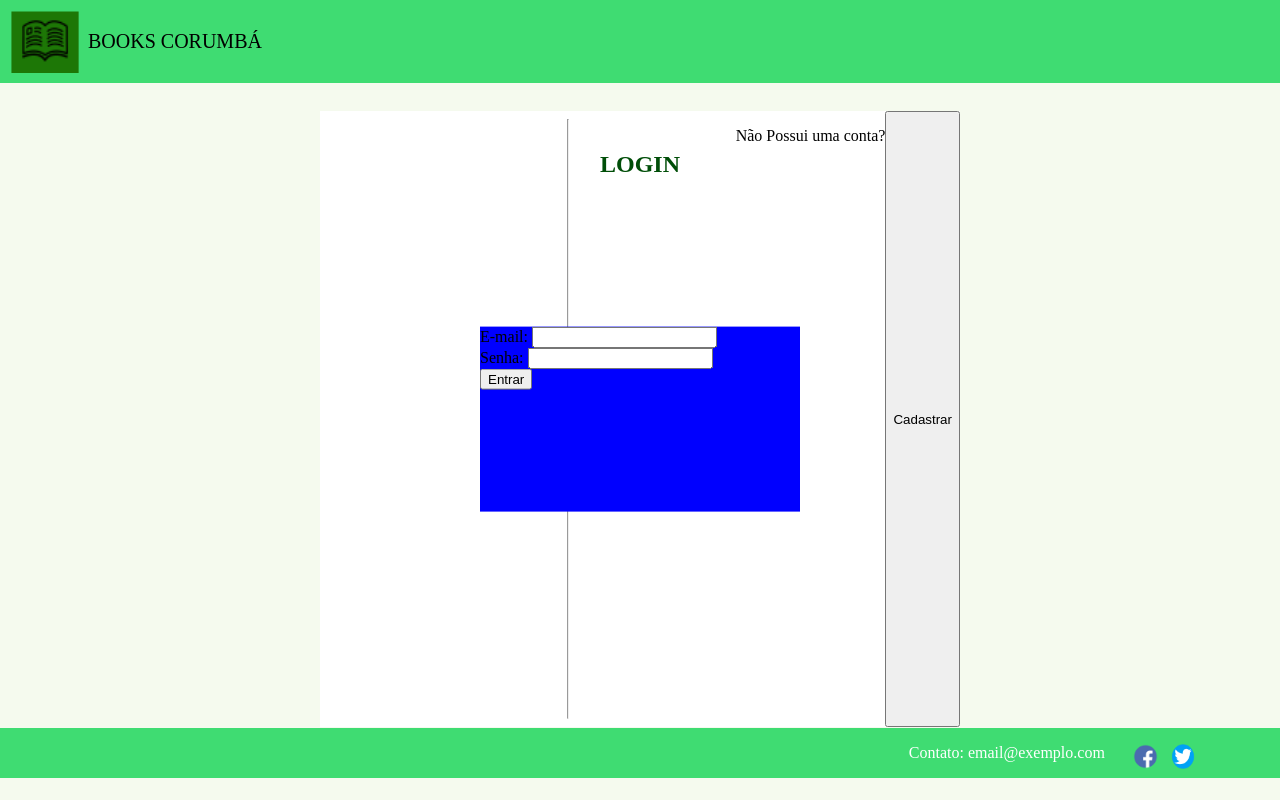
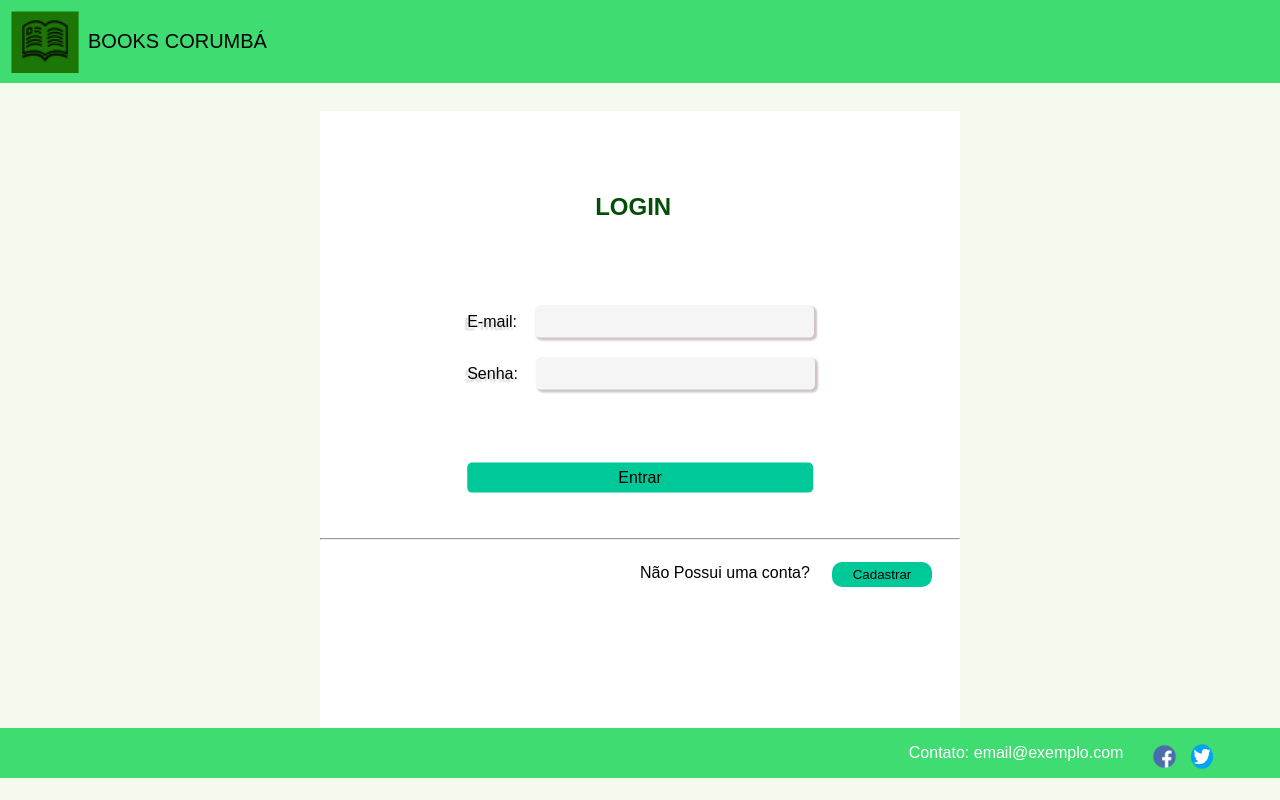
Before and after one commit to Higor335/BooksCorumba, a React (Vite) app in the folder vite-project/: page / in a window 1280 px wide. Built offline with nearby package versions, Linux system fonts and the light colour scheme.

Commit message:
style: :art: Estilização da tela Login
Estilização completa da tela de login

```diff
--- a/vite-project/src/Components/Login/Login.tsx
+++ b/vite-project/src/Components/Login/Login.tsx
@@ -27,10 +27,12 @@ export default function Login(){
                     <input type="text" /><br />
                     <button>Entrar</button>
                 </form>
-                <br />
-                <hr />
-                <p>Não Possui uma conta?</p>
-                <button>Cadastrar</button>
+                <div className="baixo">
+                    <br />
+                    <hr />
+                    <p>Não Possui uma conta?</p>
+                    <button>Cadastrar</button>
+                </div>
             </div>
         </body>
     )
--- a/vite-project/src/Components/Styles/Login.scss
+++ b/vite-project/src/Components/Styles/Login.scss
@@ -1,5 +1,10 @@
 body{
     background-color: rgb(245,250,238);
+    font-family: sans-serif;
+}
+button{
+    background-color: rgb(0,201,153);
+    border-radius: 5px;
 }
 
 .BarraSuperior{
@@ -27,30 +32,80 @@ body{
     background-color: white;
     width: 50%;
     height: 77%;
-    display: flex;
+
 
     h2{
         position: relative;
-        left: 50%;
-        top: 50%;
-        transform: translate(-50%,-50%);
+        left: 43%;
+        top: 10%;
         color: rgb(0,78,8);
     }
 
     form{
-        background-color: blue;
         position: absolute;
-        top: 50%;
+        top: 45%;
         left: 50%;
         transform: translate(-50%,-50%);
-        width: 50%;
+        width: 60%;
         height: 30%;
 
+        label{
+            position: relative;
+            left: 5%;
+            text-shadow: -3px 3px 2px rgb(208, 201, 201);
+        }
 
+        input{
+            position: relative;
+            left: 6%;
+            margin: 10px;
+            margin-right: 15px;
+            width: 70%;
+            height: 30px;
+            border-radius: 5px;
+            border: 0;
+            padding-left: 8px;
+            background-color: rgb(245,245,245);
+            box-shadow: 2px 2px 2px 1px rgb(206, 197, 197);
+            outline: 0;
+        }
+
+        button{
+            background-color: rgb(0,201,153);
+            position: absolute;
+            left: 50%;
+            top: 90%;
+            width: 90%;
+            height: 30px;
+            transform: translate(-50%);
+            border: 0;
+            border-radius: 5px;
+            font-size: medium;
+        }
     }
+
 }
 
+.baixo{
+    position: absolute;
+    top: 65%;
+    width: 100%;
 
+    p{
+        position: inherit;
+        left: 50%;
+    }
+    button{
+        position: absolute;
+        left: 80%;
+        top: 140%;
+        width: 100px;
+        height: 25px;
+        border-radius: 10px;
+        border: 0;
+    }
+
+}
 .BarraInferior{
     position: absolute;
     width: 100%;
```
